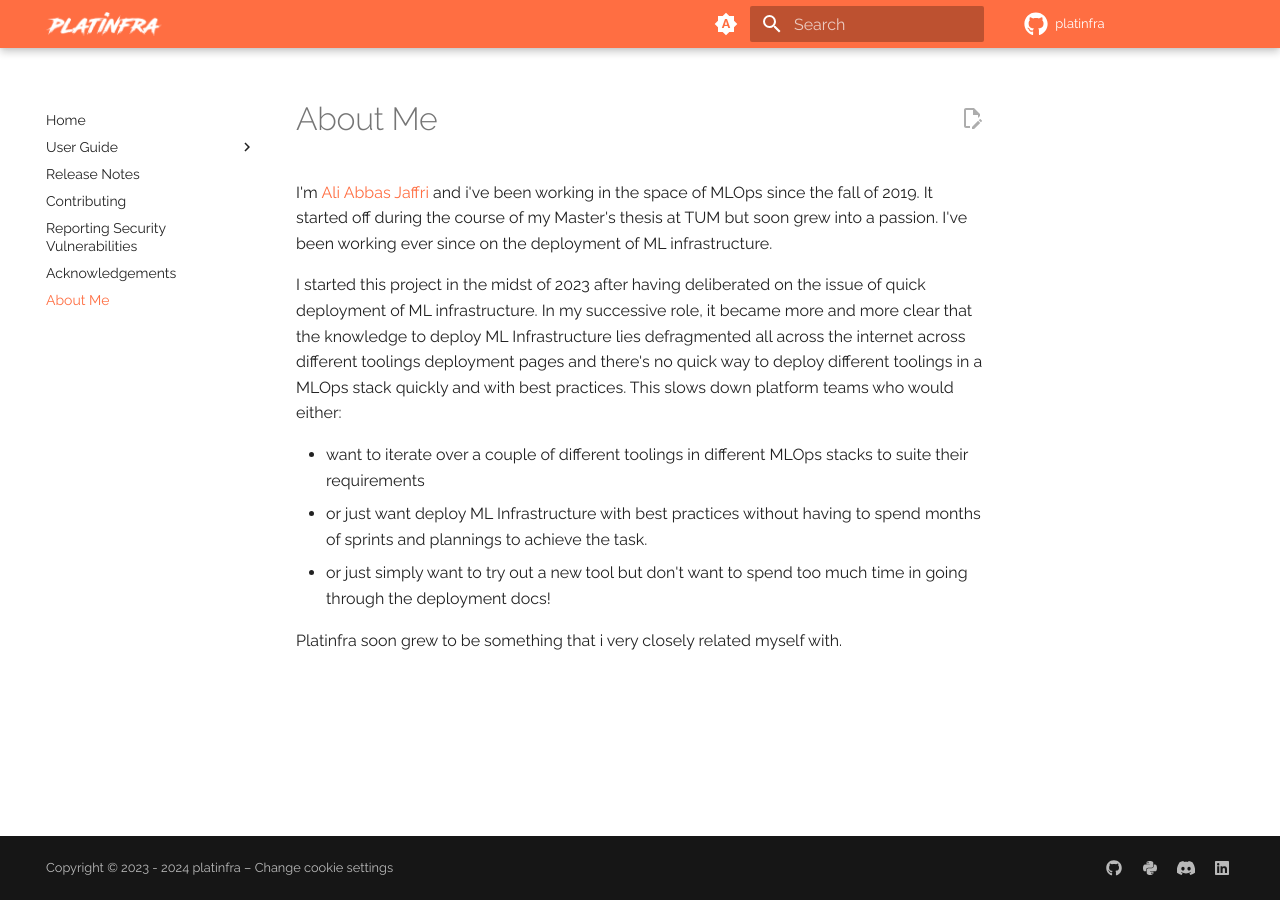
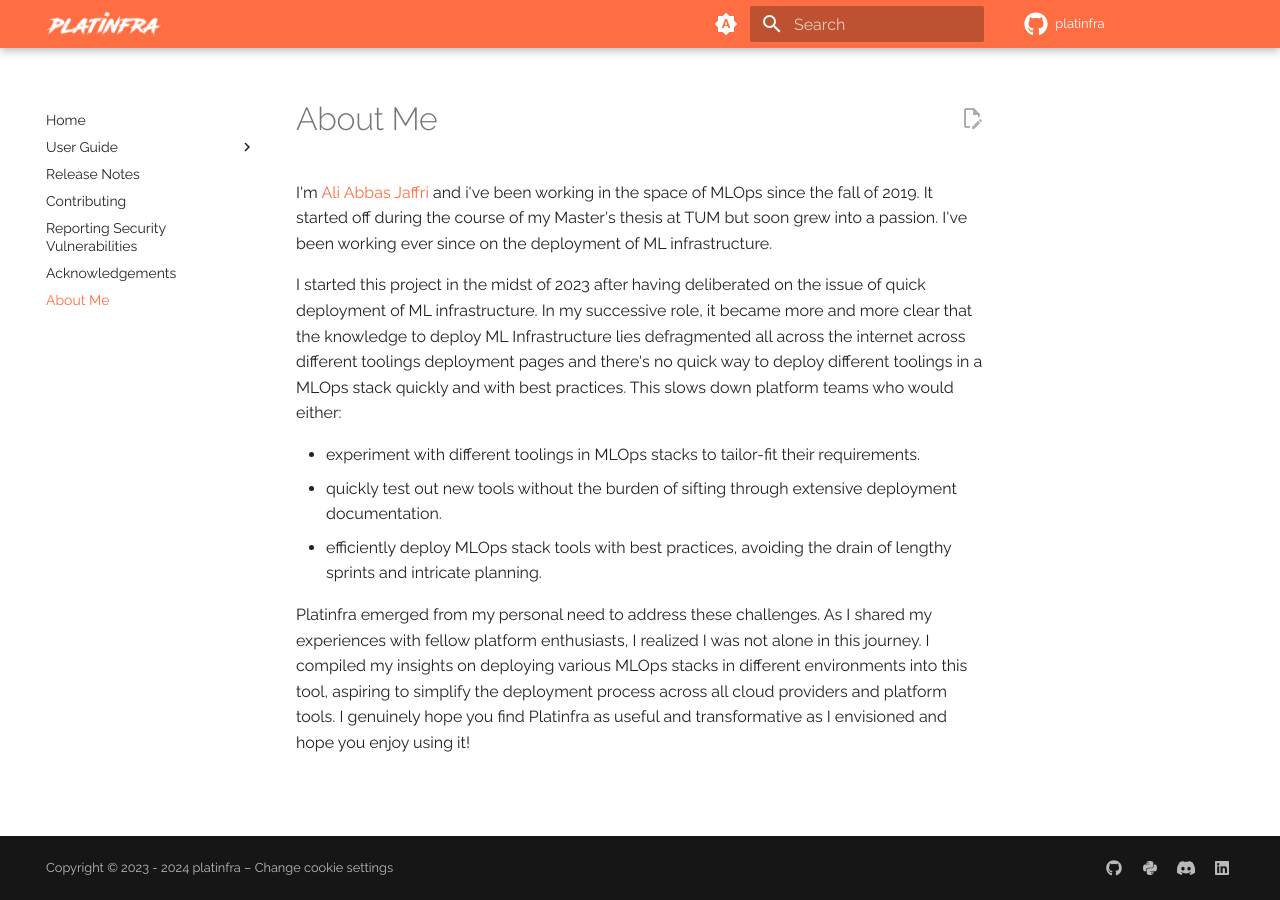
Before and after one commit to mlinfra-io/mlinfra, an MkDocs documentation site: the page built from docs/about_me.md, in a window 1280 px wide. Built offline with MkDocs 1.6.1 and Material for MkDocs 9.7.7, drawn with Linux system fonts in a browser that asks for light colours; some web fonts are replaced; plug-ins that fetch from the network failed and are left out; comment, search, counter and statistics services are not loaded; the version menu is left out.

Commit message:
Updated about me section
Signed-off-by: Ali Abbas Jaffri <ali.abbasjaffri@live.com>

```diff
--- a/docs/about_me.md
+++ b/docs/about_me.md
@@ -4,8 +4,8 @@ I'm [Ali Abbas Jaffri](https://aliabbasjaffri.github.io/) and i've been working
 
 I started this project in the midst of 2023 after having deliberated on the issue of quick deployment of ML infrastructure. In my successive role, it became more and more clear that the knowledge to deploy ML Infrastructure lies defragmented all across the internet across different toolings deployment pages and there's no quick way to deploy different toolings in a MLOps stack quickly and with best practices. This slows down platform teams who would either:
 
-- want to iterate over a couple of different toolings in different MLOps stacks to suite their requirements
-- or just want deploy ML Infrastructure with best practices without having to spend months of sprints and plannings to achieve the task.
-- or just simply want to try out a new tool but don't want to spend too much time in going through the deployment docs!
+- experiment with different toolings in MLOps stacks to tailor-fit their requirements.
+- quickly test out new tools without the burden of sifting through extensive deployment documentation.
+- efficiently deploy MLOps stack tools with best practices, avoiding the drain of lengthy sprints and intricate planning.
 
-Platinfra soon grew to be something that i very closely related myself with.
+Platinfra emerged from my personal need to address these challenges. As I shared my experiences with fellow platform enthusiasts, I realized I was not alone in this journey. I compiled my insights on deploying various MLOps stacks in different environments into this tool, aspiring to simplify the deployment process across all cloud providers and platform tools. I genuinely hope you find Platinfra as useful and transformative as I envisioned and hope you enjoy using it!
```
